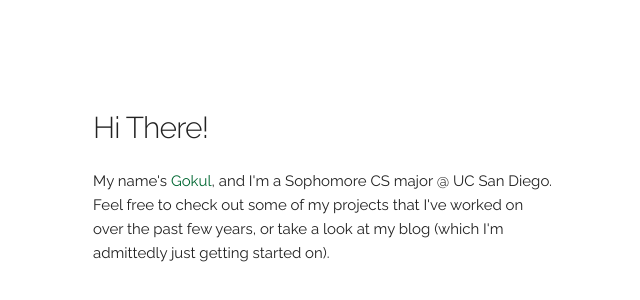
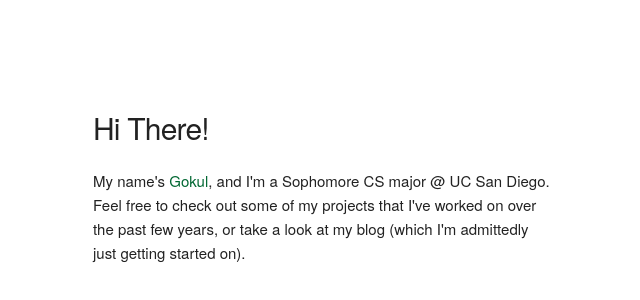
Before and after one commit to gsur24/gsur24.github.io, a plain HTML site: page index.html in a window 1280 px wide. Shown: the part 132-432 px from the top of the page, without its empty margins (67-707 px from the left). Drawn offline with nearby package versions, Linux system fonts and the light colour scheme.

Commit message:
changed font

```diff
--- a/index.html
+++ b/index.html
@@ -15,7 +15,7 @@
 
   <!-- FONT
   –––––––––––––––––––––––––––––––––––––––––––––––––– -->
-  <link href="//fonts.googleapis.com/css?family=Raleway:400,300,600" rel="stylesheet" type="text/css">
+  <link href="https://fonts.googleapis.com/css?family=Bitter" rel="stylesheet">
 
   <!-- CSS
   –––––––––––––––––––––––––––––––––––––––––––––––––– -->
```
